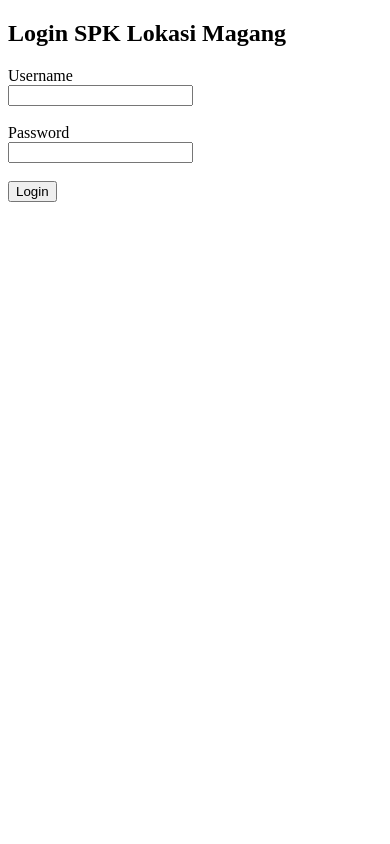
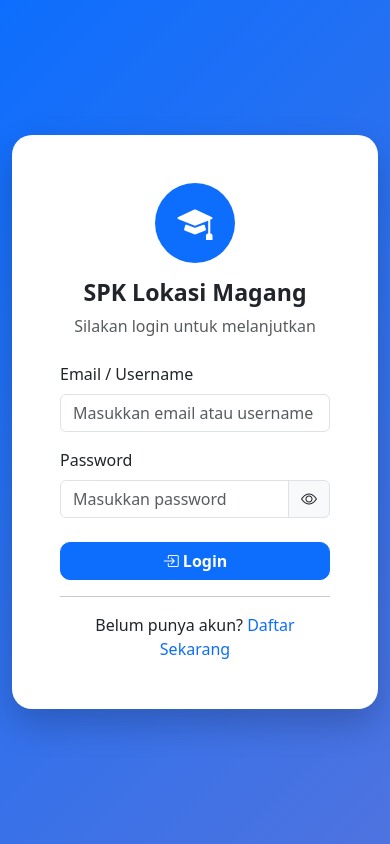
Before and after one commit to harlyimans/SPK_Lokasi_Magang, a PHP site: page /View/Login.php in a window 390 px wide. Run offline with PHP 8.4, Linux system fonts and the light colour scheme.

Commit message:
fitur login dan register

```diff
--- a/View/Login.php
+++ b/View/Login.php
@@ -8,35 +8,187 @@ if (isset($_SESSION['login'])) {
 ?>
 
 <!DOCTYPE html>
-<html>
+<html lang="id">
 
 <head>
-    <title>Login</title>
+    <meta charset="UTF-8">
+    <meta name="viewport" content="width=device-width, initial-scale=1.0">
+    <title>Login | SPK Lokasi Magang</title>
+
+    <!-- Bootstrap -->
+    <link href="https://cdn.jsdelivr.net/npm/bootstrap@5.3.3/dist/css/bootstrap.min.css" rel="stylesheet">
+
+    <!-- Bootstrap Icons -->
+    <link rel="stylesheet"
+        href="https://cdn.jsdelivr.net/npm/bootstrap-icons@1.11.3/font/bootstrap-icons.min.css">
+
+    <style>
+        body{
+            background: linear-gradient(135deg,#0d6efd,#4e73df);
+            height:100vh;
+        }
+
+        .login-card{
+            border:none;
+            border-radius:20px;
+            box-shadow:0 15px 35px rgba(0,0,0,.2);
+        }
+
+        .logo{
+            width:80px;
+            height:80px;
+            border-radius:50%;
+            background:#0d6efd;
+            color:white;
+            display:flex;
+            justify-content:center;
+            align-items:center;
+            margin:auto;
+            font-size:35px;
+        }
+
+        .btn-login{
+            border-radius:10px;
+            font-weight:600;
+        }
+
+        .input-group-text{
+            cursor:pointer;
+        }
+
+        a{
+            text-decoration:none;
+        }
+    </style>
+
 </head>
 
 <body>
 
-    <h2>Login SPK Lokasi Magang</h2>
+<div class="container">
 
-    <?php
-    if (isset($_SESSION['error'])) {
-        echo "<p style='color:red'>" . $_SESSION['error'] . "</p>";
-        unset($_SESSION['error']);
+    <div class="row justify-content-center align-items-center vh-100">
+
+        <div class="col-md-5">
+
+            <div class="card login-card">
+
+                <div class="card-body p-5">
+
+                    <div class="logo mb-3">
+                        <i class="bi bi-mortarboard-fill"></i>
+                    </div>
+
+                    <h3 class="text-center fw-bold">
+                        SPK Lokasi Magang
+                    </h3>
+
+                    <p class="text-center text-muted mb-4">
+                        Silakan login untuk melanjutkan
+                    </p>
+
+                    <?php if(isset($_SESSION['error'])) : ?>
+
+                        <div class="alert alert-danger">
+                            <?= $_SESSION['error']; ?>
+                        </div>
+
+                    <?php unset($_SESSION['error']); endif; ?>
+
+                    <form action="../Functions/proses_login.php" method="POST">
+
+                        <div class="mb-3">
+                            <label class="form-label">
+                                Email / Username
+                            </label>
+
+                            <input type="text"
+                                name="username"
+                                class="form-control"
+                                placeholder="Masukkan email atau username"
+                                required>
+                        </div>
+
+                        <div class="mb-4">
+
+                            <label class="form-label">
+                                Password
+                            </label>
+
+                            <div class="input-group">
+
+                                <input
+                                    type="password"
+                                    class="form-control"
+                                    id="password"
+                                    name="password"
+                                    placeholder="Masukkan password"
+                                    required>
+
+                                <span class="input-group-text"
+                                    onclick="lihatPassword()">
+
+                                    <i class="bi bi-eye" id="icon"></i>
+
+                                </span>
+
+                            </div>
+
+                        </div>
+
+                        <button class="btn btn-primary w-100 btn-login">
+                            <i class="bi bi-box-arrow-in-right"></i>
+                            Login
+                        </button>
+
+                    </form>
+
+                    <hr>
+
+                    <div class="text-center">
+
+                        Belum punya akun?
+
+                        <a href="register.php">
+                            Daftar Sekarang
+                        </a>
+
+                    </div>
+
+                </div>
+
+            </div>
+
+        </div>
+
+    </div>
+
+</div>
+
+<script>
+
+function lihatPassword(){
+
+    let password = document.getElementById("password");
+    let icon = document.getElementById("icon");
+
+    if(password.type=="password"){
+
+        password.type="text";
+        icon.classList.remove("bi-eye");
+        icon.classList.add("bi-eye-slash");
+
+    }else{
+
+        password.type="password";
+        icon.classList.remove("bi-eye-slash");
+        icon.classList.add("bi-eye");
+
     }
-    ?>
 
-    <form action="../Functions/proses_login.php" method="POST">
+}
 
-        <label>Username</label><br>
-        <input type="text" name="username" required><br><br>
-
-        <label>Password</label><br>
-        <input type="password" name="password" required><br><br>
-
-        <button type="submit">Login</button>
-
-    </form>
+</script>
 
 </body>
-
 </html>
```
Also changed, not shown: Functions/Proses_login.php (+10 -6 lines), Functions/Register_proses.php (added, +47 -0 lines), View/Register.php (added, +92 -0 lines).
